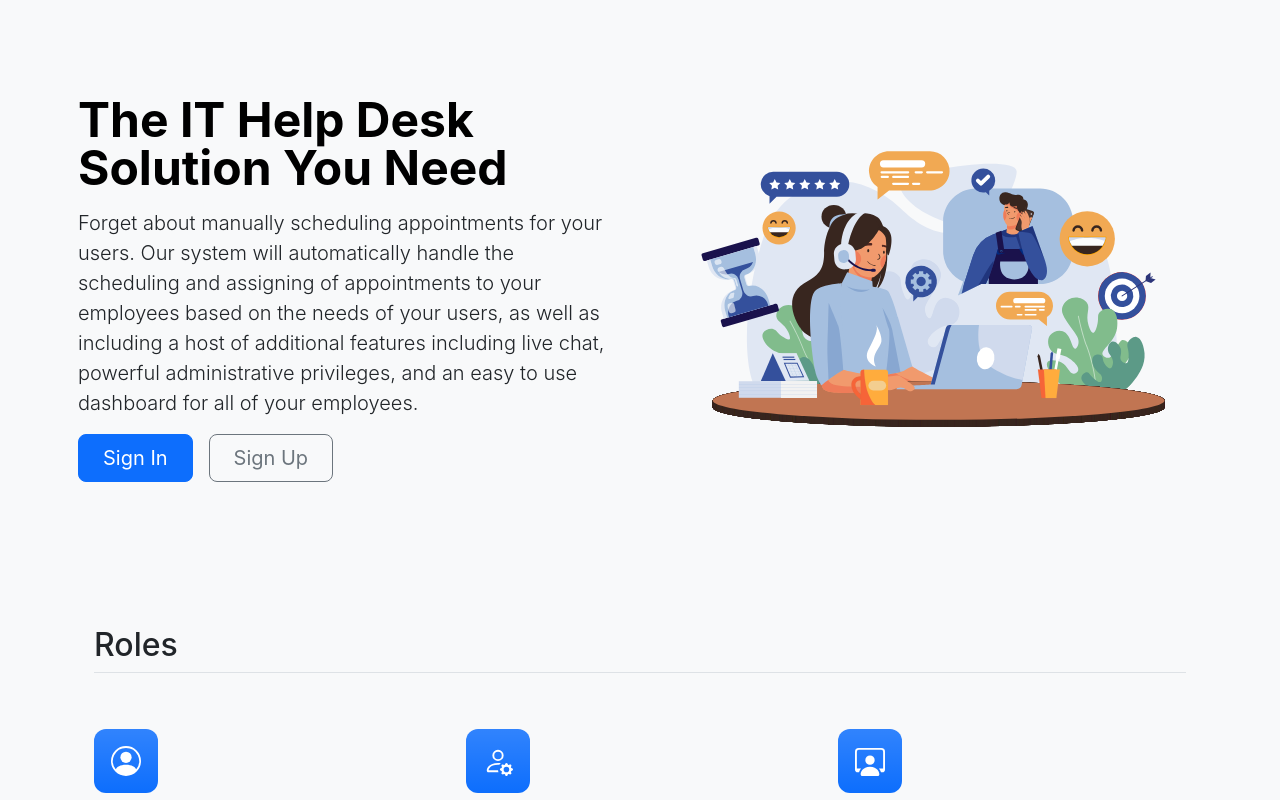
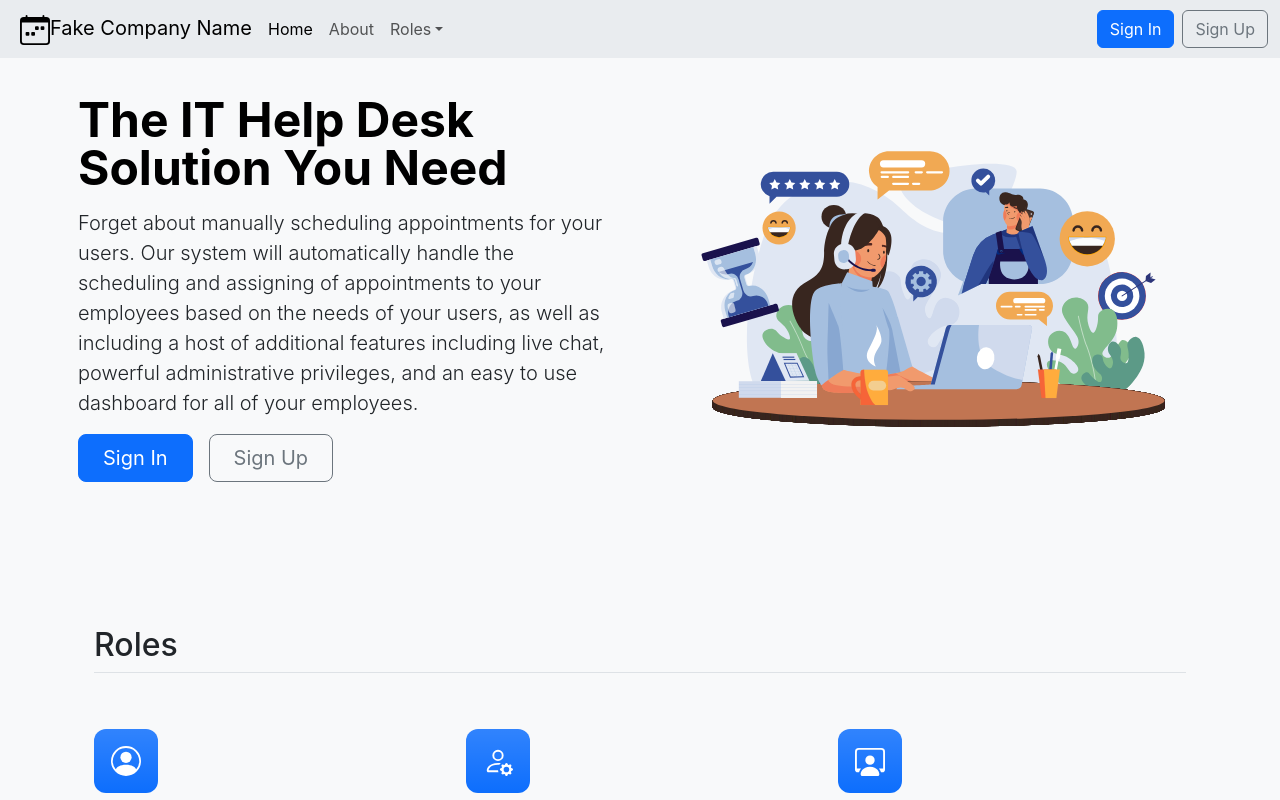
Before and after one commit to FrancoMLG/Group_31, a React (Create React App) app in the folder client/: page / in a window 1280 px wide. Shown: the top 800 px of the page. Built offline with nearby package versions, Linux system fonts and the light colour scheme.

Commit message:
imported the navbar and added it

```diff
--- a/client/src/components/homepage.js
+++ b/client/src/components/homepage.js
@@ -1,6 +1,7 @@
 import "bootstrap/dist/css/bootstrap.min.css";
 import "bootstrap/dist/js/bootstrap.bundle.min.js";
 import "../App.css";
+import Navbar from "./navbar";
 import {useNavigate} from "react-router-dom";
 
 export default function Homepage() {
@@ -10,6 +11,9 @@ export default function Homepage() {
 
   return (
     <div className="container-fluid bg-body-tertiary">
+
+      <Navbar />
+
       <div className="container col-xxl-8 px-2 py-5">
         <div className="row flex-lg-row-reverse align-items-center g-5 py-5">
           <div className="col-10 col-sm-8 col-lg-6">
```
